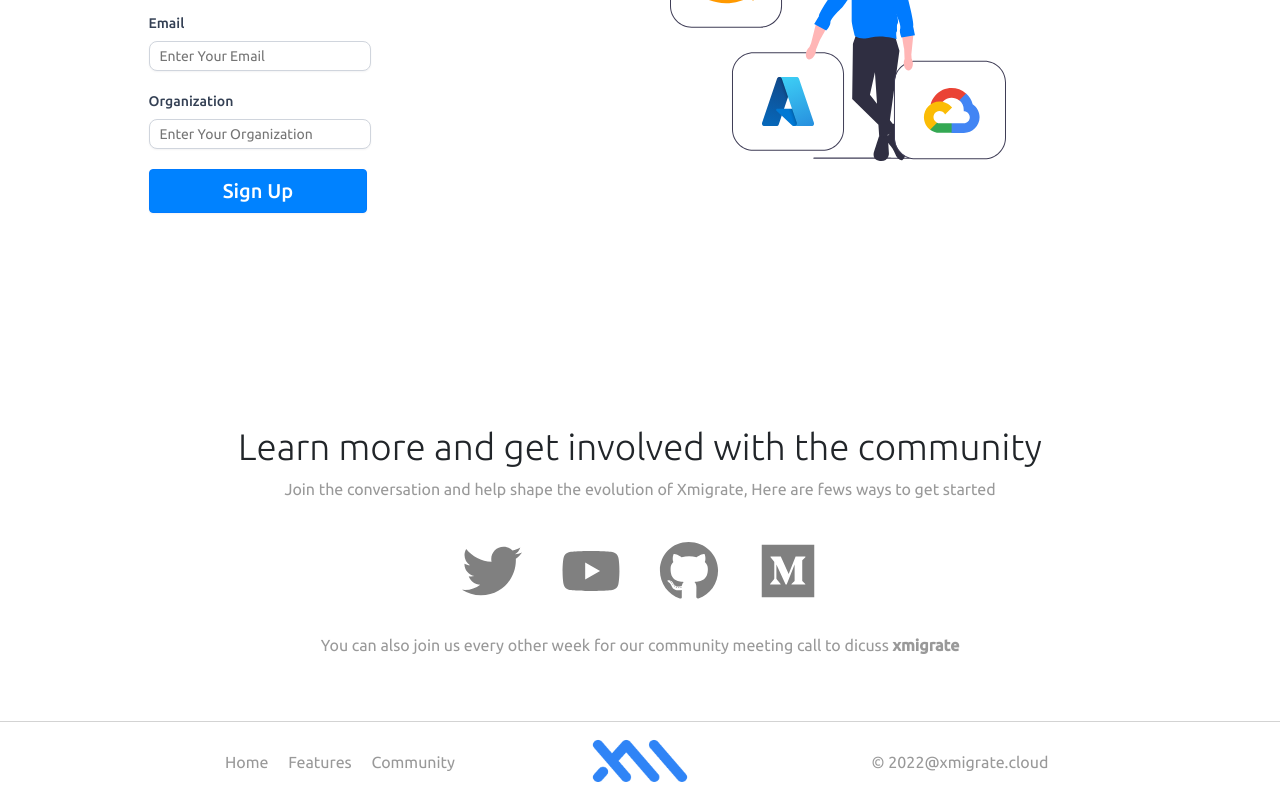
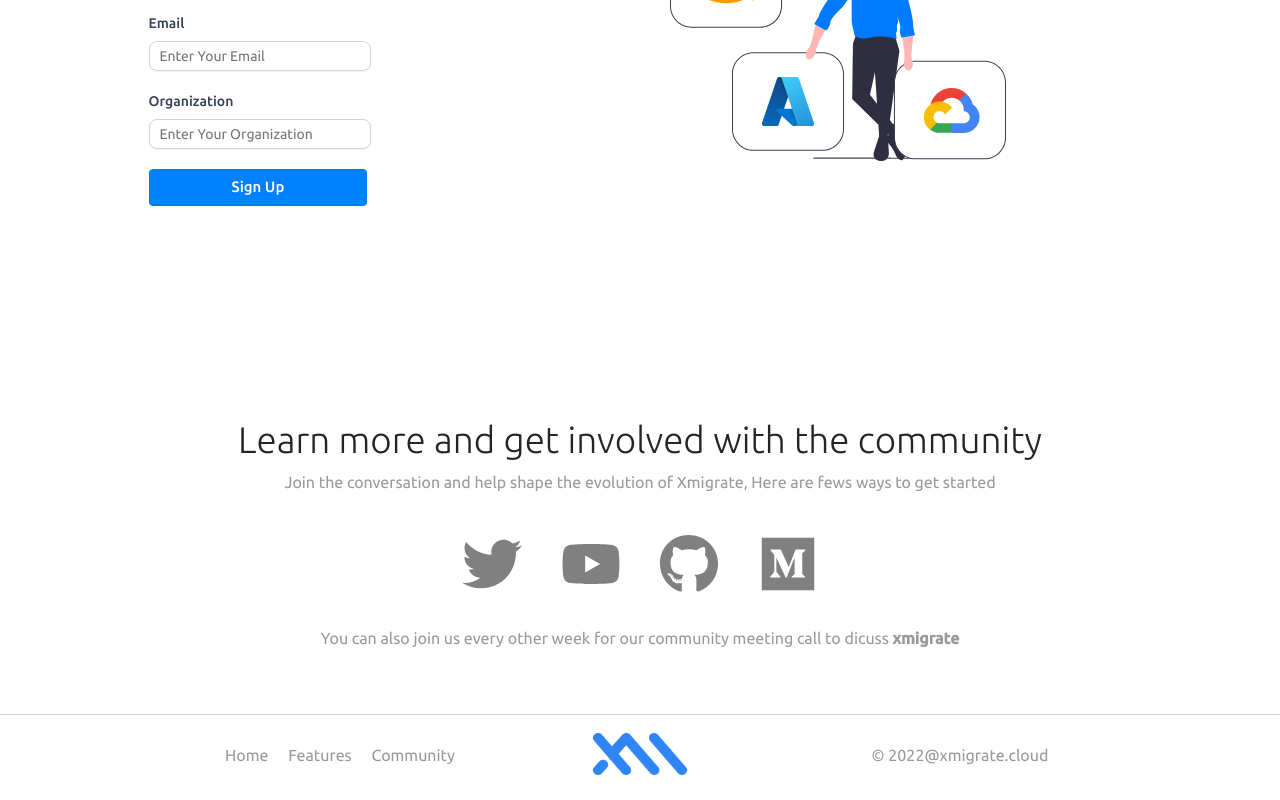
Before and after one commit to xmigrate/xmigrate.cloud, a React (Create React App) app: page / in a window 1280 px wide. Shown: the part 3352-4152 px from the top of the page. Built offline with nearby package versions, Linux system fonts and the light colour scheme.

Commit message:
font size cor

```diff
--- a/src/pages/Landpage/Landpage.scss
+++ b/src/pages/Landpage/Landpage.scss
@@ -390,7 +390,7 @@
 
   }
   .input-container-btn .btn {
-    font-size: 24px;
+    font-size: 15px;
   }
 
 }
@@ -431,7 +431,7 @@
 
   }
   .input-container-btn .btn {
-    font-size: 20px;
+    font-size: 15px;
   }
   .pattern {
 
```
Also changed, not shown: 5 other files (tests, documents, lock files or other folders).
